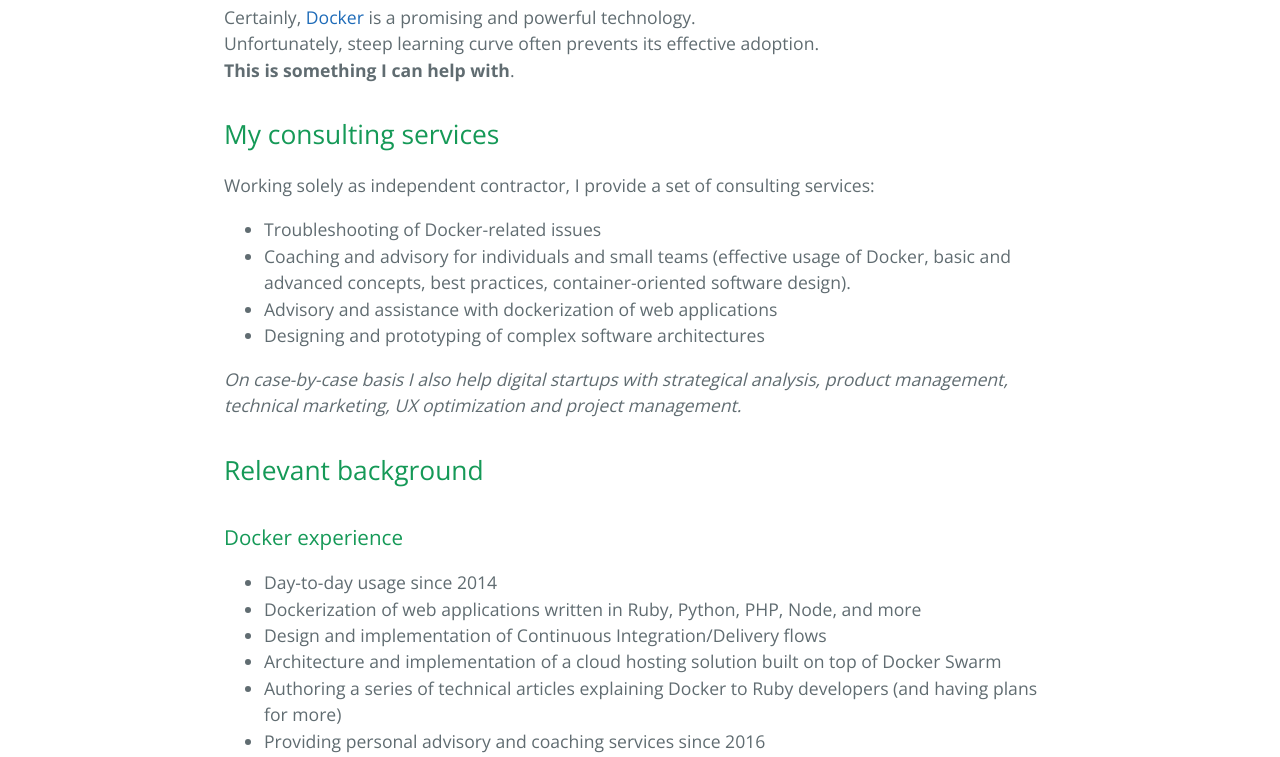
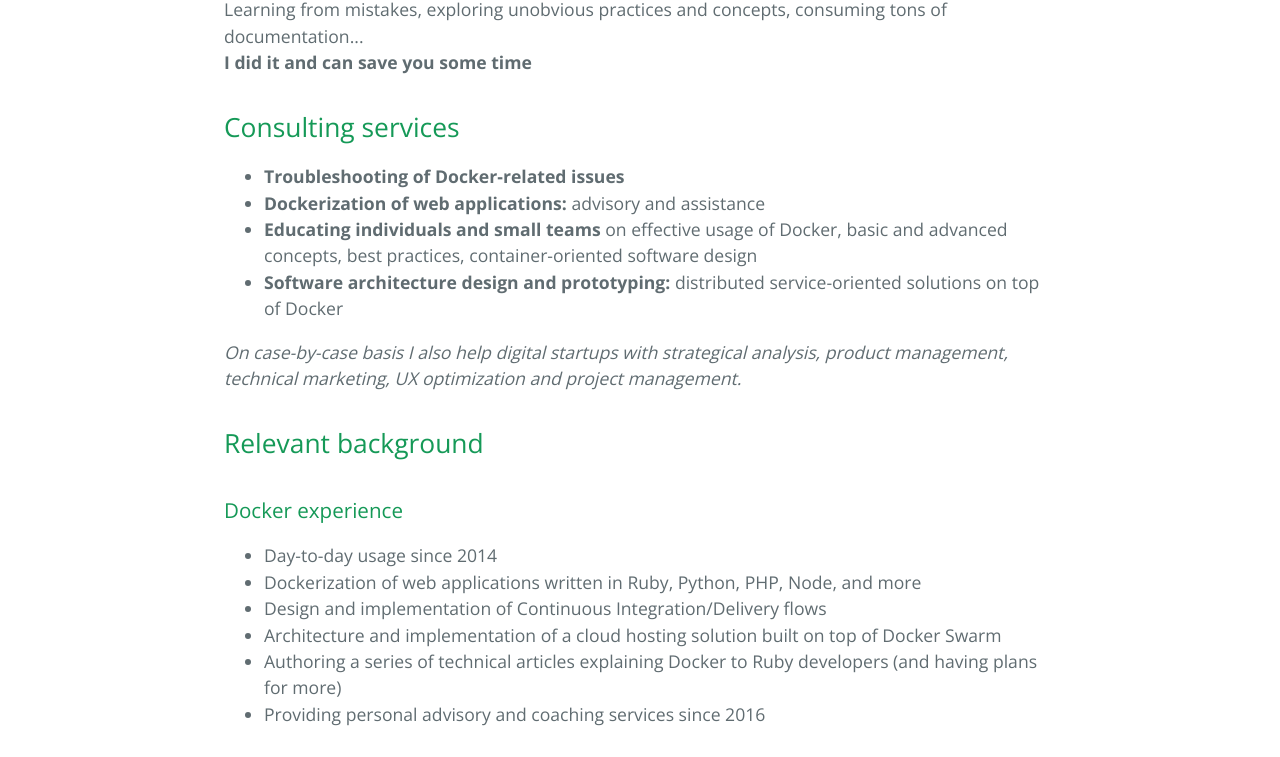
Before and after one commit to hleb-rubanau/hleb-rubanau, a plain HTML site: page index.html in a window 1280 px wide. Shown: the part 493-1250 px from the top of the page. Drawn offline with nearby package versions, Linux system fonts and the light colour scheme.

Commit message:
more optimizations

```diff
--- a/index.html
+++ b/index.html
@@ -2,7 +2,7 @@
 <html lang="en-us">
   <head>
     <meta charset="UTF-8">
-    <title>Hleb Rubanau: Docker consultant and solutions architect</title>
+    <title>Hleb Rubanau: Docker consultant and software architect</title>
     <meta name="viewport" content="width=device-width, initial-scale=1">
     <link rel="stylesheet" type="text/css" href="stylesheets/normalize.css" media="screen">
     <link href='https://fonts.googleapis.com/css?family=Open+Sans:400,700' rel='stylesheet' type='text/css'>
@@ -23,7 +23,7 @@
   </head>
   <body>
     <section class="page-header">
-      <h1 class="project-name">Docker advisory and solutions architecture</h1>
+      <h1 class="project-name">Dockerization: advisory and architecture</h1>
       <h2 class="project-tagline">Hleb Rubanau, independent consultant</h2>
     </section>
 
@@ -32,24 +32,25 @@
 <a id="got-stuck-trying-docker" class="anchor" href="#got-stuck-trying-docker" aria-hidden="true"><span aria-hidden="true" class="octicon octicon-link"></span></a>Got stuck trying Docker?</h1>
 
 <p>
-Certainly, <a href="https://docker.com" target="_blank">Docker</a> is a promising and powerful technology.
+<a href="https://docker.com" target="_blank">Docker</a> is a promising and powerful technology, really covenient when you get used to it...
 <br>
-Unfortunately, steep learning curve often prevents its effective adoption.
+<em>But it has <strong>steep</strong> learning curve.</em>
+</p>
+
+<p>Learning from mistakes, exploring unobvious practices and concepts, consuming tons of documentation...
 <br>
-<strong>This is something I can help with</strong>.
+<strong>I did it and can save you some time</strong>
 </p>
 
 <h2>
-<a id="my-consulting-services" class="anchor" href="#my-consulting-services" aria-hidden="true"><span aria-hidden="true" class="octicon octicon-link"></span></a>My consulting services</h2>
+<a id="consulting-services" class="anchor" href="#consulting-services" aria-hidden="true"><span aria-hidden="true" class="octicon octicon-link"></span></a>Consulting services</h2>
 
-<p>Working solely as independent contractor, I provide a set of consulting services:
 <ul>
-<li>Troubleshooting of Docker-related issues</li>
-<li>Coaching and advisory for individuals and small teams (effective usage of Docker, basic and advanced concepts, best practices, container-oriented software design).</li>
-<li>Advisory and assistance with dockerization of web applications</li>
-<li>Designing and prototyping of complex software architectures</li>
+<li><strong>Troubleshooting of Docker-related issues</strong></li>
+<li><strong>Dockerization of web applications:</strong> advisory and assistance</li>
+<li><strong>Educating individuals and small teams</strong> on effective usage of Docker, basic and advanced concepts, best practices, container-oriented software design</li>
+<li><strong>Software architecture design and prototyping:</strong> distributed service-oriented solutions on top of Docker</li>
 </ul>
-<p>
 
 
 <p><em>On case-by-case basis I also help digital startups with strategical analysis, product management, technical marketing, UX optimization and project management.</em></p>
@@ -91,9 +92,10 @@ Unfortunately, steep learning curve often prevents its effective adoption.
 <h2>
 <a id="contact-info" class="anchor" href="#contact-info" aria-hidden="true"><span aria-hidden="true" class="octicon octicon-link"></span></a>Contact info</h2>
 
-<p><strong>I am permanently open to consulting engagements. Let me know how to help you!</strong></p>
+<p><strong>I am permanently open to consulting engagements. Feel free to reach out via any channel:</strong></p>
 
 <ul>
+<li><a href="mailto:contact@rubanau.com">contact@rubanau.com</a></li>
 <li>skype: hleb.rubanau</li>
 <li><a href="https://www.linkedin.com/in/hlebrubanau">LinkedIn</a></li>
 <li><a href="https://www.upwork.com/o/profiles/users/_~01deebbc036e0b707e/">UpWork</a></li>
```
